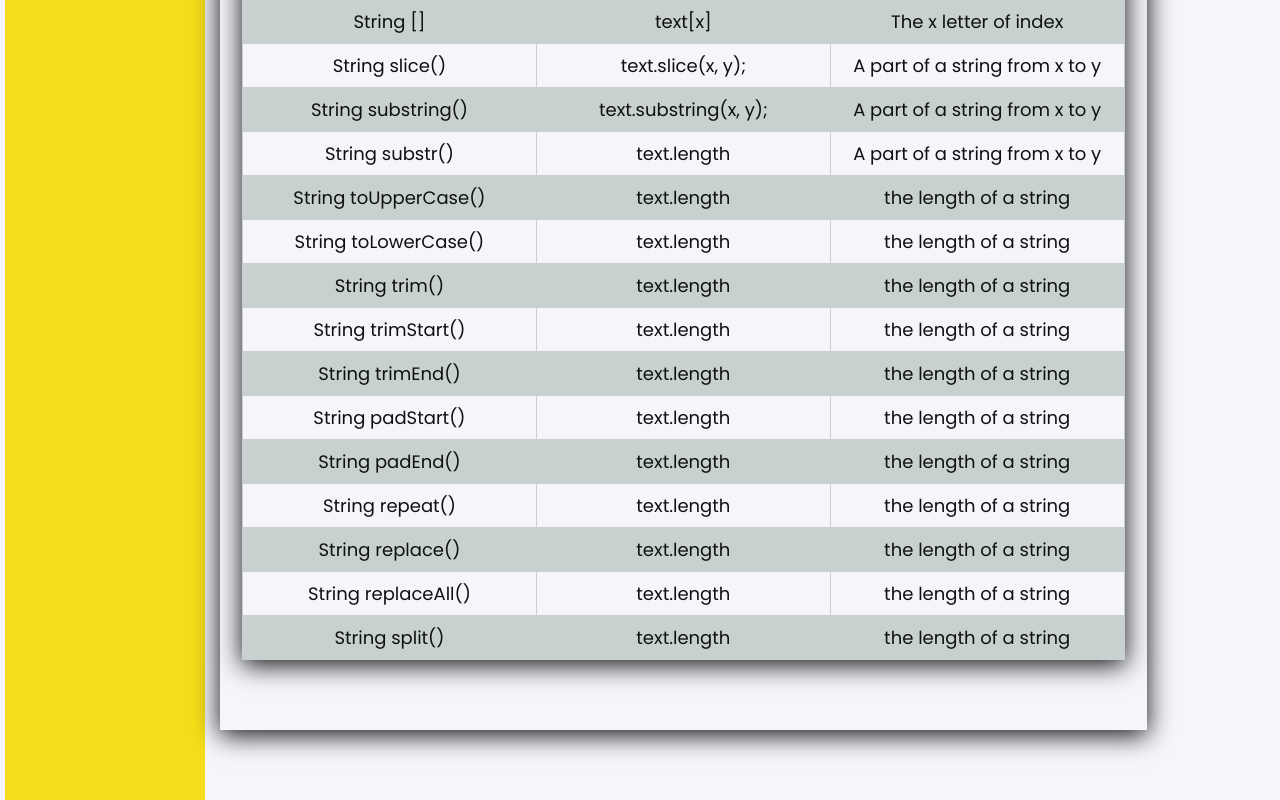
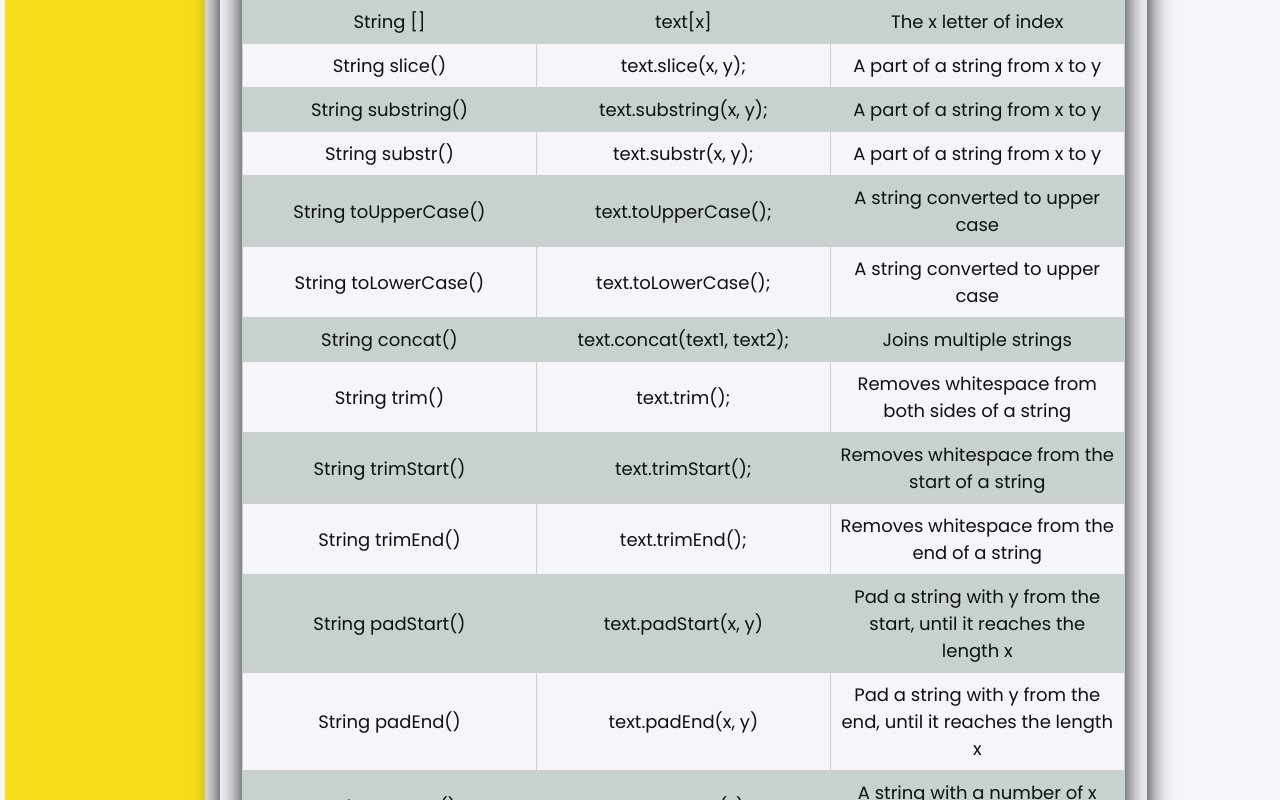
Before and after one commit to MateuszBryczek/Front-end_Template, a React (Create React App) app: page /JavaScript/Page2 in a window 1280 px wide. Shown: the part 1560-2360 px from the top of the page. Built offline with nearby package versions, Linux system fonts and the light colour scheme.

Commit message:
added more content for "JavaScriptStrings"

```diff
--- a/src/features/JsPage/Pages/Page2/Articles/JavaScriptStrings.js
+++ b/src/features/JsPage/Pages/Page2/Articles/JavaScriptStrings.js
@@ -9,27 +9,28 @@ import {
 import CodeSpace from "../../../../CodeSpace/CodeSpace";
 import Table from "../../../../../common/Tabele";
 
-const stringColumns = ['Name', 'Usage', 'Return'];
+const stringColumns = ['Name', 'Usage', 'Output'];
 const stringData = [
-    {Name: "String length", Usage: "text.length;", Return: "The length of a string"},
-    {Name: "String charAt()", Usage: "text.charAt(x);", Return: "The character at a specified index"},
-    {Name: "String charCodeAt()", Usage: "text.charCodeAt(x);", Return: "The code of the character at a specified index"},
-    {Name: "String at()", Usage: "text.at(x);", Return: "The x letter of index"},
-    {Name: "String []", Usage: "text[x]", Return: "The x letter of index"},
-    {Name: "String slice()", Usage: "text.slice(x, y);", Return: "A part of a string from x to y"},
-    {Name: "String substring()", Usage: "text.substring(x, y);", Return: "A part of a string from x to y"},
-    {Name: "String substr()", Usage: "text.length", Return: "A part of a string from x to y"},
-    {Name: "String toUpperCase()", Usage: "text.length", Return: "the length of a string"},
-    {Name: "String toLowerCase()", Usage: "text.length", Return: "the length of a string"},
-    {Name: "String trim()", Usage: "text.length", Return: "the length of a string"},
-    {Name: "String trimStart()", Usage: "text.length", Return: "the length of a string"},
-    {Name: "String trimEnd()", Usage: "text.length", Return: "the length of a string"},
-    {Name: "String padStart()", Usage: "text.length", Return: "the length of a string"},
-    {Name: "String padEnd()", Usage: "text.length", Return: "the length of a string"},
-    {Name: "String repeat()", Usage: "text.length", Return: "the length of a string"},
-    {Name: "String replace()", Usage: "text.length", Return: "the length of a string"},
-    {Name: "String replaceAll()", Usage: "text.length", Return: "the length of a string"},
-    {Name: "String split()", Usage: "text.length", Return: "the length of a string"},
+    {Name: "String length", Usage: "text.length;", Output: "The length of a string"},
+    {Name: "String charAt()", Usage: "text.charAt(x);", Output: "The character at a specified index"},
+    {Name: "String charCodeAt()", Usage: "text.charCodeAt(x);", Output: "The code of the character at a specified index"},
+    {Name: "String at()", Usage: "text.at(x);", Output: "The x letter of index"},
+    {Name: "String []", Usage: "text[x]", Output: "The x letter of index"},
+    {Name: "String slice()", Usage: "text.slice(x, y);", Output: "A part of a string from x to y"},
+    {Name: "String substring()", Usage: "text.substring(x, y);", Output: "A part of a string from x to y"},
+    {Name: "String substr()", Usage: "text.substr(x, y);", Output: "A part of a string from x to y"},
+    {Name: "String toUpperCase()", Usage: "text.toUpperCase();", Output: "A string converted to upper case"},
+    {Name: "String toLowerCase()", Usage: "text.toLowerCase();", Output: "A string converted to upper case"},
+    {Name: "String concat()", Usage: "text.concat(text1, text2);", Output: "Joins multiple strings"},
+    {Name: "String trim()", Usage: "text.trim();", Output: "Removes whitespace from both sides of a string"},
+    {Name: "String trimStart()", Usage: "text.trimStart();", Output: "Removes whitespace from the start of a string"},
+    {Name: "String trimEnd()", Usage: "text.trimEnd();", Output: "Removes whitespace from the end of a string"},
+    {Name: "String padStart()", Usage: "text.padStart(x, y)", Output: "Pad a string with y from the start, until it reaches the length x"},
+    {Name: "String padEnd()", Usage: "text.padEnd(x, y)", Output: "Pad a string with y from the end, until it reaches the length x"},
+    {Name: "String repeat()", Usage: "text.repeat(x)", Output: "A string with a number of x copies of a string"},
+    {Name: "String replace()", Usage: "text.replace(text1, text2)", Output: "Replaces a specified value with another value in a string"},
+    {Name: "String replaceAll()", Usage: "text.ReplaceAll(text1, text2)", Output: "Replaces all specified values with another values in a string"},
+    {Name: "String split()", Usage: 'text.split(" ")', Output: "Splits a string into an array of substrings"},
 ];
 
 export const JavaScriptStrings = () => (
```
